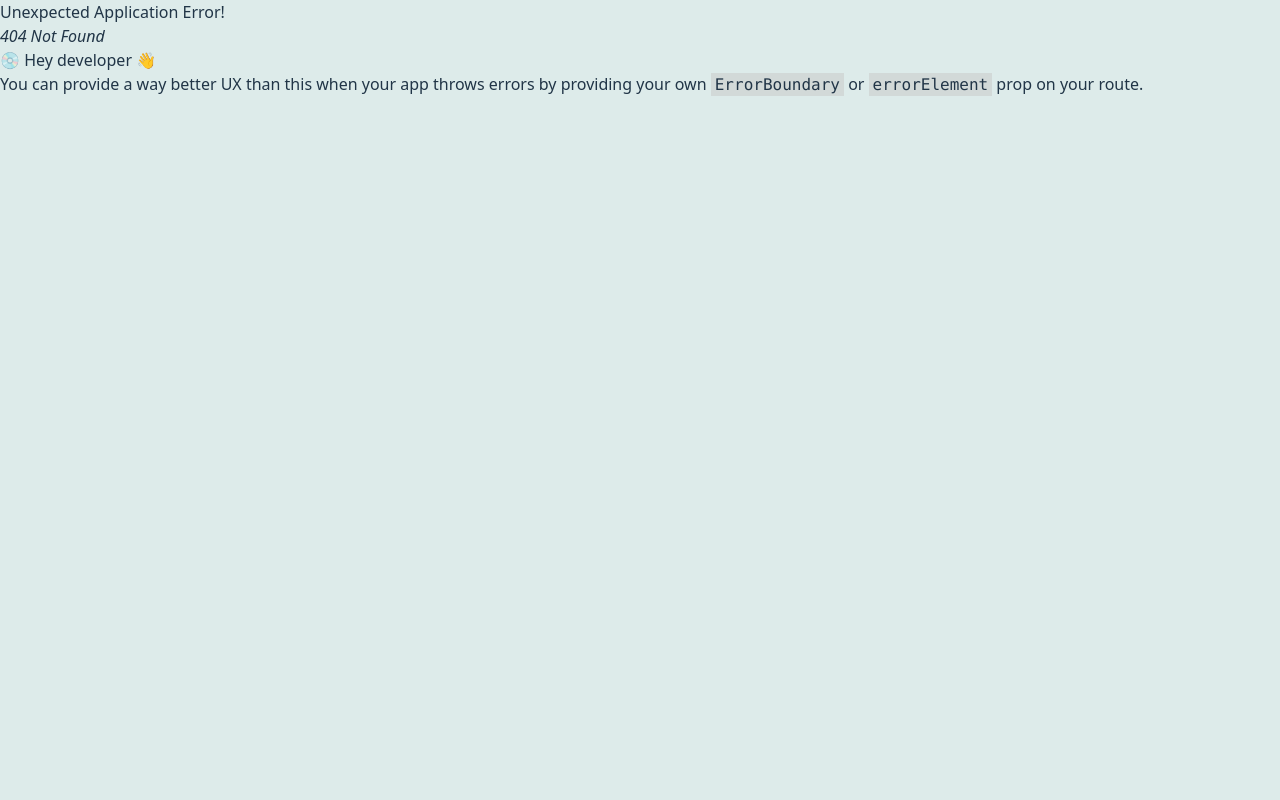
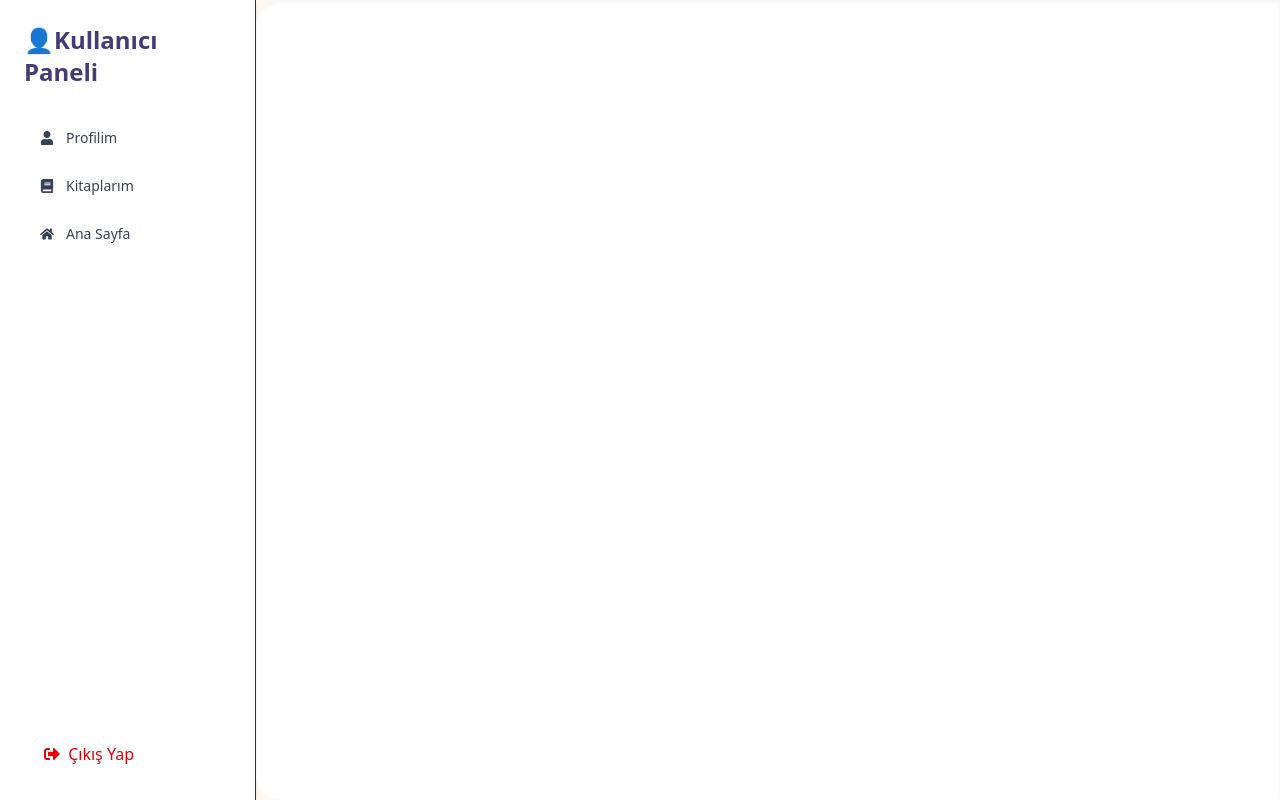
Before and after one commit to melseozs/kutuphane_yonetim_sistemi, a React (Vite) app: page /kullanici-islemleri in a window 1280 px wide. Before the commit this address had no page. Built offline with nearby package versions, Linux system fonts and the light colour scheme.

Commit message:
kullanıcı girişi

```diff
--- a/src/App.jsx
+++ b/src/App.jsx
@@ -1,17 +1,22 @@
 import React from 'react';
-import { Outlet } from 'react-router-dom';
+import { Outlet, useLocation } from 'react-router-dom';
 import Footer from './Components/Footer';
 import Header from './Components/Header';
 
 function App() {
+  const location = useLocation();
+
+  // Footer'ın görünmesini istemediğin pathleri buraya yaz
+  const gizliFooterPathleri = ['/kullanici-islemleri', '/profilim','/kitaplarim'];
+
   return (
     <div className="flex flex-col min-h-screen">
-
       <div className="flex-grow">
         <Outlet />
       </div>
 
-      <Footer />
+      {/* Sadece belirli sayfalarda footer'ı gösterme */}
+      {!gizliFooterPathleri.includes(location.pathname) && <Footer />}
     </div>
   );
 }
--- a/src/Services/LoginPage.jsx
+++ b/src/Services/LoginPage.jsx
@@ -1,4 +1,4 @@
-import React from 'react';
+/*import React from 'react';
 import { useNavigate } from 'react-router-dom';
 
 function LoginPage() {
@@ -35,4 +35,4 @@ function LoginPage() {
   );
 }
 
-export default LoginPage;
+export default LoginPage;*/
--- a/src/pages/Anasayfa.jsx
+++ b/src/pages/Anasayfa.jsx
@@ -5,7 +5,7 @@ import duyurular from '../data/duyurular.json';
 
 function Anasayfa() {
   const services = [
-    { title: 'Kullanıcı İşlemleri', image: 'src/assets/service1.jpeg', link: '/login' },
+    { title: 'Kullanıcı İşlemleri', image: 'src/assets/service1.jpeg', link: '/kullanici-islemleri'  },
     { title: 'Ödünç Geciktirme Ücretleri', image: 'src/assets/service2.jpeg', link: '/odunc-geciktirme' },
     { title: 'Online Katalog', image: 'src/assets/service3.jpeg', link: '/katalog' },
     { title: 'Yönetici İşlemleri', image: 'src/assets/service4.jpeg', link: '/admin' },
--- /dev/null
+++ b/src/pages/Kullanici/Kitaplarim.jsx
@@ -0,0 +1,54 @@
+import React from 'react';
+
+const kitaplarim = [
+  {
+    id: 1,
+    ad: "Sefiller",
+    yazar: "Victor Hugo",
+    durum: "Teslim Edilmedi",
+    oduncTarihi: "2025-04-15",
+    iadeTarihi: "2025-04-22"
+  },
+  {
+    id: 2,
+    ad: "Kürk Mantolu Madonna",
+    yazar: "Sabahattin Ali",
+    durum: "İade Edildi",
+    oduncTarihi: "2025-03-10",
+    iadeTarihi: "2025-03-17"
+  }
+];
+
+const Kitaplarim = () => {
+  return (
+    <div className="p-8 max-w-5xl mx-auto bg-white rounded-xl shadow-lg">
+      <h2 className="text-3xl font-bold text-[#463C74] mb-6 text-center">📚 Kitaplarım</h2>
+      <table className="w-full table-auto border-collapse">
+        <thead className="bg-[#fdd9a0]">
+          <tr>
+            <th className="p-3 text-left">Kitap Adı</th>
+            <th className="p-3 text-left">Yazar</th>
+            <th className="p-3 text-left">Ödünç Tarihi</th>
+            <th className="p-3 text-left">İade Tarihi</th>
+            <th className="p-3 text-left">Durum</th>
+          </tr>
+        </thead>
+        <tbody>
+          {kitaplarim.map((kitap) => (
+            <tr key={kitap.id} className="border-t hover:bg-[#fffaf2]">
+              <td className="p-3">{kitap.ad}</td>
+              <td className="p-3">{kitap.yazar}</td>
+              <td className="p-3">{kitap.oduncTarihi}</td>
+              <td className="p-3">{kitap.iadeTarihi}</td>
+              <td className={`p-3 font-semibold ${kitap.durum === "İade Edildi" ? "text-green-600" : "text-red-500"}`}>
+                {kitap.durum}
+              </td>
+            </tr>
+          ))}
+        </tbody>
+      </table>
+    </div>
+  );
+};
+
+export default Kitaplarim;
--- /dev/null
+++ b/src/pages/Kullanici/KullaniciPanel.jsx
@@ -0,0 +1,62 @@
+import React from 'react';
+import { Link, Outlet, useLocation, useNavigate } from 'react-router-dom';
+import { FaUser, FaBook, FaSignOutAlt } from 'react-icons/fa';
+
+const KullaniciPanel = () => {
+  const location = useLocation();
+  const navigate = useNavigate();
+
+  const menu = [
+    { label: 'Profilim', path: '/profilim', icon: <FaUser /> },
+    { label: 'Kitaplarım', path: '/kitaplarim', icon: <FaBook /> },
+  ];
+
+  const handleLogout = () => {
+    localStorage.removeItem('userToken');
+    navigate('/');
+  };
+
+  return (
+    <div className="flex min-h-screen bg-[#f9f9f9]">
+      {/* Sol Menü */}
+      <div className="w-64 bg-white border-r shadow-md p-6 flex flex-col justify-between">
+        <div>
+          <h2 className="text-xl font-bold text-[#463C74] mb-6">📘 Kullanıcı Paneli</h2>
+          <ul className="space-y-4">
+            {menu.map((item) => (
+              <li key={item.path}>
+                <Link
+                  to={item.path}
+                  className={`flex items-center gap-3 px-4 py-2 rounded-lg transition ${
+                    location.pathname === item.path
+                      ? 'bg-[#fdd9a0] font-semibold text-[#463C74]'
+                      : 'hover:bg-[#fef3d6] text-gray-700'
+                  }`}
+                >
+                  {item.icon}
+                  {item.label}
+                </Link>
+              </li>
+            ))}
+          </ul>
+        </div>
+
+        {/* Çıkış */}
+        <button
+          onClick={handleLogout}
+          className="mt-10 flex items-center gap-2 text-red-500 hover:text-red-700 text-sm hover:scale-105 transition"
+        >
+          <FaSignOutAlt />
+          Çıkış Yap
+        </button>
+      </div>
+
+      {/* Sağ içerik */}
+      <div className="flex-grow p-10">
+        <Outlet />
+      </div>
+    </div>
+  );
+};
+
+export default KullaniciPanel;
--- /dev/null
+++ b/src/pages/Kullanici/Kullaniciislemleri.jsx
@@ -0,0 +1,69 @@
+import React from 'react';
+import { Link, Outlet, useLocation, useNavigate } from 'react-router-dom';
+import {
+  FaUser,
+  FaBook,
+  FaHome,
+  FaSignOutAlt
+} from "react-icons/fa";
+
+const Kullaniciislemleri = () => {
+  const location = useLocation();
+  const navigate = useNavigate();
+
+  const menu = [
+    { label: "Profilim", path: "/profilim", icon: <FaUser /> },
+    { label: "Kitaplarım", path: "/kitaplarim", icon: <FaBook /> },
+    { label: "Ana Sayfa", path: "/", icon: <FaHome /> }
+  ];
+
+  const handleLogout = () => {
+    // Kullanıcı token silinebilir, örnek:
+    localStorage.removeItem('userToken');
+    navigate('/');
+  };
+
+  return (
+    <div className="flex min-h-screen bg-[#fff8f1] font-sans">
+      {/* SOL MENÜ */}
+      <div className="w-64 bg-white border-r p-6 flex flex-col justify-between shadow-md">
+        <div>
+          <h2 className="text-2xl font-bold text-[#463C74] mb-8">👤Kullanıcı Paneli</h2>
+          <ul className="space-y-3">
+            {menu.map((item) => (
+              <li key={item.path}>
+                <Link
+                  to={item.path}
+                  className={`flex items-center gap-3 px-4 py-2 rounded-lg text-sm transition-all duration-200
+                    ${location.pathname === item.path
+                      ? 'bg-[#fdd9a0] text-[#463C74] font-semibold shadow-md'
+                      : 'hover:bg-[#fef3d6] text-gray-700'}
+                  `}
+                >
+                  {item.icon}
+                  {item.label}
+                </Link>
+              </li>
+            ))}
+          </ul>
+        </div>
+
+        {/* ÇIKIŞ BUTONU */}
+        <button
+          onClick={handleLogout}
+          className="flex items-center gap-2 text-red-600 hover:text-red-800 text-sm hover:scale-105 transition mt-10"
+        >
+          <FaSignOutAlt />
+          Çıkış Yap
+        </button>
+      </div>
+
+      {/* SAĞ İÇERİK */}
+      <div className="flex-grow p-10 bg-white shadow-inner rounded-l-3xl">
+        <Outlet />
+      </div>
+    </div>
+  );
+};
+
+export default Kullaniciislemleri;
--- /dev/null
+++ b/src/pages/Kullanici/Profilim.jsx
@@ -0,0 +1,51 @@
+import React from 'react';
+
+const Profilim = () => {
+  // Geçici sabit kullanıcı bilgileri (ileride veritabanından çekilebilir)
+  const kullanici = {
+    ad: "Zeynep Demir",
+    email: "zeynep.demir@example.com",
+    sinif: "3. Sınıf - Bilgisayar Mühendisliği",
+    dogumTarihi: "2002-06-15",
+    profilFoto: "https://i.pravatar.cc/150?img=32", // Sahte bir avatar (ileride upload olabilir)
+  };
+
+  return (
+    <div className="max-w-3xl mx-auto bg-white shadow-md rounded-xl p-8 mt-10">
+      <h2 className="text-3xl font-bold text-center text-[#463C74] mb-8">👤 Profilim</h2>
+
+      <div className="flex flex-col md:flex-row items-center gap-8">
+        {/* Profil Fotoğrafı */}
+        <div className="flex-shrink-0">
+          <img
+            src={kullanici.profilFoto}
+            alt="Profil"
+            className="w-32 h-32 rounded-full border-4 border-[#fdd9a0] shadow-lg"
+          />
+        </div>
+
+        {/* Bilgiler */}
+        <div className="space-y-4 w-full">
+          <div>
+            <label className="block text-gray-600 text-sm">Ad Soyad</label>
+            <p className="font-semibold text-lg text-[#463C74]">{kullanici.ad}</p>
+          </div>
+          <div>
+            <label className="block text-gray-600 text-sm">E-posta</label>
+            <p className="font-semibold text-lg text-[#463C74]">{kullanici.email}</p>
+          </div>
+          <div>
+            <label className="block text-gray-600 text-sm">Sınıf</label>
+            <p className="font-semibold text-lg text-[#463C74]">{kullanici.sinif}</p>
+          </div>
+          <div>
+            <label className="block text-gray-600 text-sm">Doğum Tarihi</label>
+            <p className="font-semibold text-lg text-[#463C74]">{kullanici.dogumTarihi}</p>
+          </div>
+        </div>
+      </div>
+    </div>
+  );
+};
+
+export default Profilim;
```
Also changed, not shown: src/main.jsx (+13 -3 lines).
